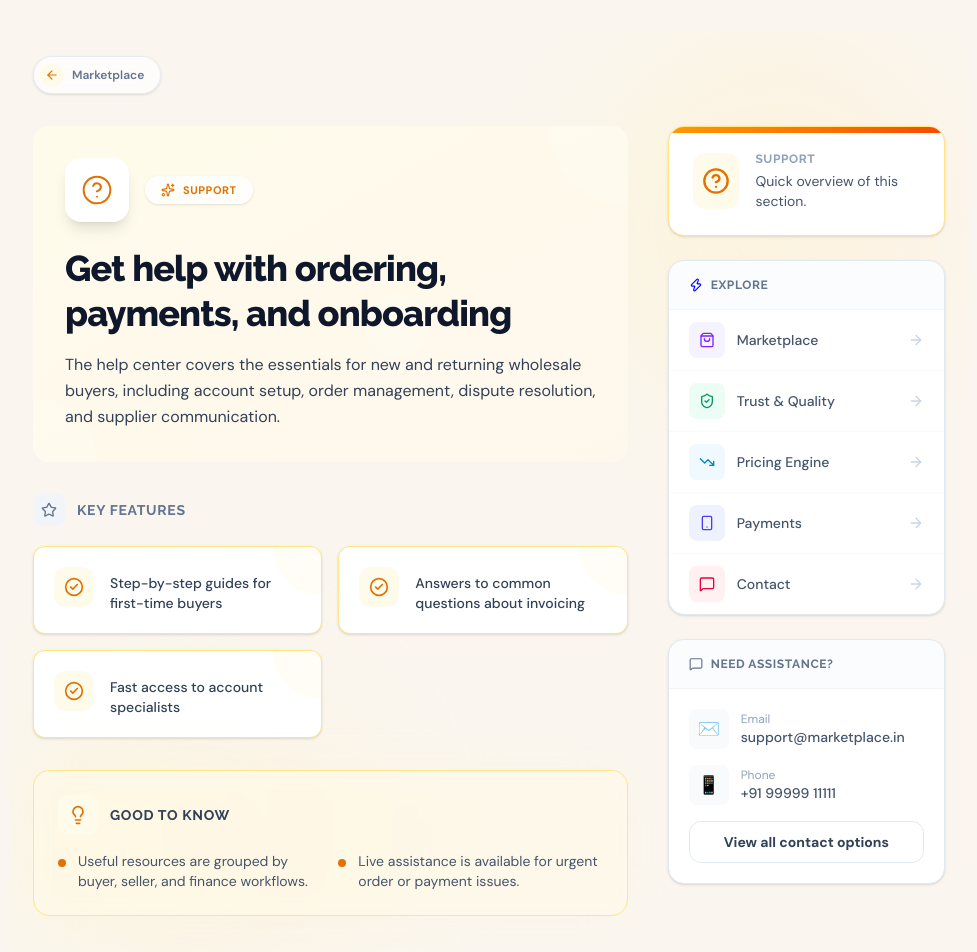
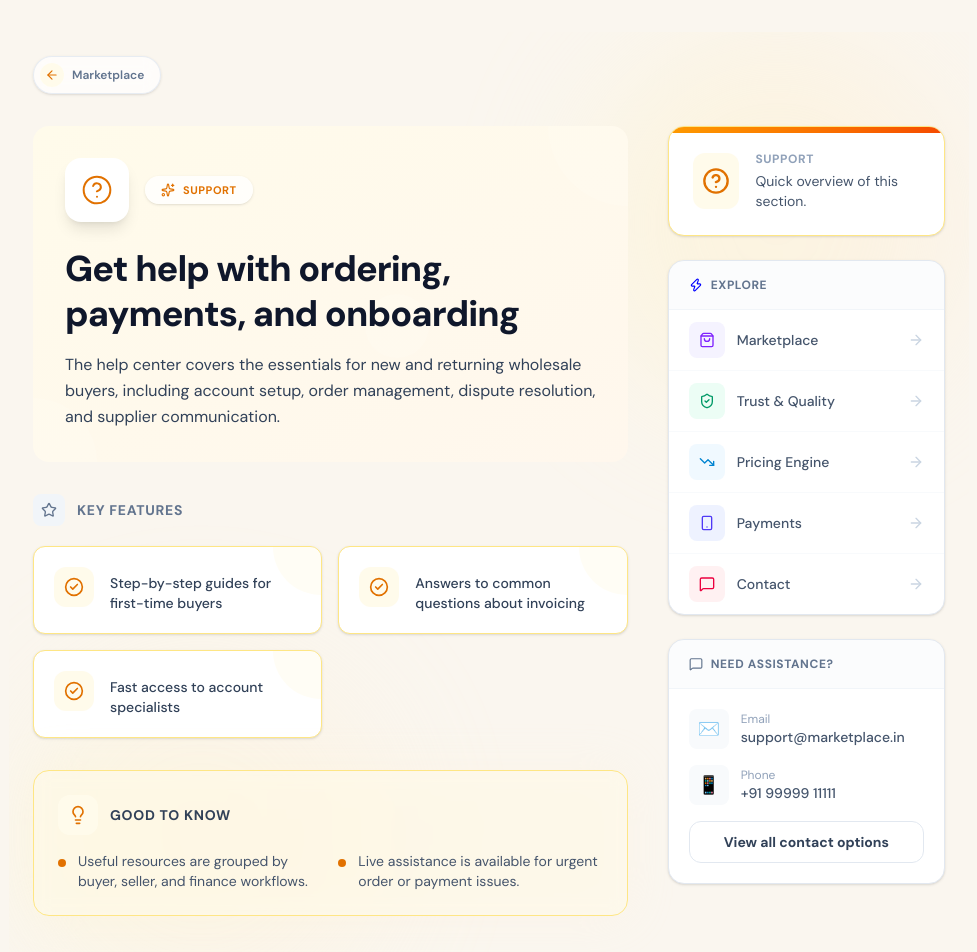
Before and after one commit to RonakDutta/wholesale-product, a React (Vite) app in the folder client/: page /help-center in a window 1280 px wide. Shown: the top 952 px of the page, without its empty margins (151-1128 px from the left). Built offline with nearby package versions, Linux system fonts and the light colour scheme; no server answers.

Commit message:
Fixed fonts

```diff
--- a/client/src/layouts/AuthLayout.jsx
+++ b/client/src/layouts/AuthLayout.jsx
@@ -129,7 +129,7 @@ const AuthLayout = () => {
   }, [location.pathname]);
 
   return (
-		<main className="h-screen w-full flex overflow-hidden">
+    <main className="font-dmsans h-screen w-full flex overflow-hidden">
       <div
         ref={leftPanelRef}
         onMouseMove={handleMouseMove}
@@ -171,7 +171,7 @@ const AuthLayout = () => {
             B2B Wholesale Platform
           </div>
 
-					<h1 className="font-raleway text-4xl xl:text-5xl font-black text-cream leading-[1.1] tracking-tight mb-5">
+          <h1 className="text-4xl xl:text-5xl font-black text-cream leading-[1.1] tracking-tight mb-5">
             Source smarter.
             <br />
             <span className="text-clay">Scale faster.</span>
--- a/client/src/pages/FooterInfoPage.jsx
+++ b/client/src/pages/FooterInfoPage.jsx
@@ -350,7 +350,7 @@ const FooterInfoPage = ({ page }) => {
                   </span>
                 </div>
 
-								<h1 className="font-raleway text-3xl sm:text-4xl font-extrabold text-slate-900 leading-tight tracking-tight mb-4">
+                <h1 className="font-dmsans text-3xl sm:text-4xl font-extrabold text-slate-900 leading-tight tracking-tight mb-4">
                   {content.title}
                 </h1>
 
@@ -361,7 +361,7 @@ const FooterInfoPage = ({ page }) => {
             </div>
 
             <div>
-							<h2 className="font-raleway text-sm font-bold uppercase tracking-wider text-slate-500 mb-5 flex items-center gap-3">
+              <h2 className="font-dmsans text-sm font-bold uppercase tracking-wider text-slate-500 mb-5 flex items-center gap-3">
                 <div className="w-8 h-8 rounded-lg bg-slate-100 flex items-center justify-center">
                   <Star className="w-4 h-4 text-slate-500" />
                 </div>
@@ -407,7 +407,7 @@ const FooterInfoPage = ({ page }) => {
                   >
                     <Lightbulb className={`w-5 h-5 ${config.iconColor}`} />
                   </div>
-									<h2 className="font-raleway text-sm font-bold uppercase tracking-wider text-slate-700">
+                  <h2 className="font-dmsans text-sm font-bold uppercase tracking-wider text-slate-700">
                     Good to Know
                   </h2>
                 </div>
@@ -446,7 +446,7 @@ const FooterInfoPage = ({ page }) => {
                 <div
                   className={`absolute inset-0 ${config.bgAccent} opacity-0 group-hover:opacity-100 transition-opacity`}
                 ></div>
-								<div className="font-raleway relative z-10 flex items-center gap-2">
+                <div className="font-dmsans relative z-10 flex items-center gap-2">
                   <MessageSquare className="w-4 h-4" />
                   Contact Support
                 </div>
@@ -469,7 +469,7 @@ const FooterInfoPage = ({ page }) => {
                     <Icon className={`w-7 h-7 ${config.iconColor}`} />
                   </div>
                   <div>
-										<p className="font-raleway text-xs font-bold uppercase tracking-wider text-slate-400 mb-1">
+                    <p className="font-dmsans text-xs font-bold uppercase tracking-wider text-slate-400 mb-1">
                       {content.tag}
                     </p>
                     <p className="font-dmsans text-sm text-slate-600">
@@ -482,7 +482,7 @@ const FooterInfoPage = ({ page }) => {
 
             <nav className="rounded-2xl border border-slate-200 bg-white shadow-sm overflow-hidden">
               <div className="px-5 py-4 border-b border-slate-100 bg-slate-50/50">
-								<h3 className="font-raleway text-xs font-bold uppercase tracking-wider text-slate-500 flex items-center gap-2">
+                <h3 className="font-dmsans text-xs font-bold uppercase tracking-wider text-slate-500 flex items-center gap-2">
                   <Zap className="w-3.5 h-3.5" color="blue" />
                   Explore
                 </h3>
@@ -516,7 +516,7 @@ const FooterInfoPage = ({ page }) => {
 
             <div className="rounded-2xl border border-slate-200 bg-white shadow-sm overflow-hidden">
               <div className="px-5 py-4 border-b border-slate-100 bg-slate-50/50">
-								<h3 className="font-raleway text-xs font-bold uppercase tracking-wider text-slate-500 flex items-center gap-2">
+                <h3 className="font-dmsans text-xs font-bold uppercase tracking-wider text-slate-500 flex items-center gap-2">
                   <MessageSquare className="w-3.5 h-3.5" />
                   Need assistance?
                 </h3>
--- a/client/src/pages/Login.jsx
+++ b/client/src/pages/Login.jsx
@@ -130,7 +130,7 @@ const Login = () => {
         className="mb-7 form-stagger"
         style={{ opacity: 0, transform: "translateY(20px)" }}
       >
-        <h2 className="font-raleway text-2xl font-black text-espresso tracking-tight">
+        <h2 className="font-dmsans text-2xl font-black text-espresso tracking-tight">
           Welcome back
         </h2>
         <p className="text-slate-500 text-sm mt-1 font-dmsans">
--- a/client/src/pages/SignUp.jsx
+++ b/client/src/pages/SignUp.jsx
@@ -209,7 +209,7 @@ const SignUp = () => {
         className="mb-7 form-stagger"
         style={{ opacity: 0, transform: "translateY(20px)" }}
       >
-        <h2 className="font-raleway text-2xl font-black text-espresso tracking-tight">
+        <h2 className="font-dmsans text-2xl font-black text-espresso tracking-tight">
           Create your account
         </h2>
         <p className="text-slate-500 text-sm mt-1 font-dmsans">
```
Lines whose indentation alone changed are shown as unchanged.
